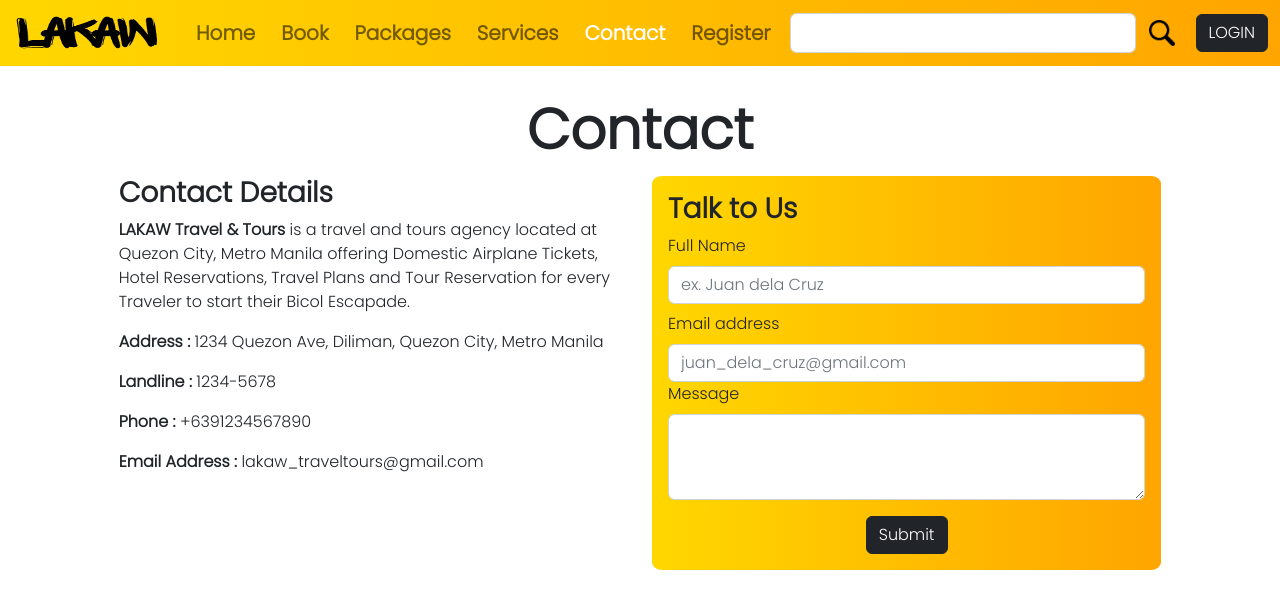
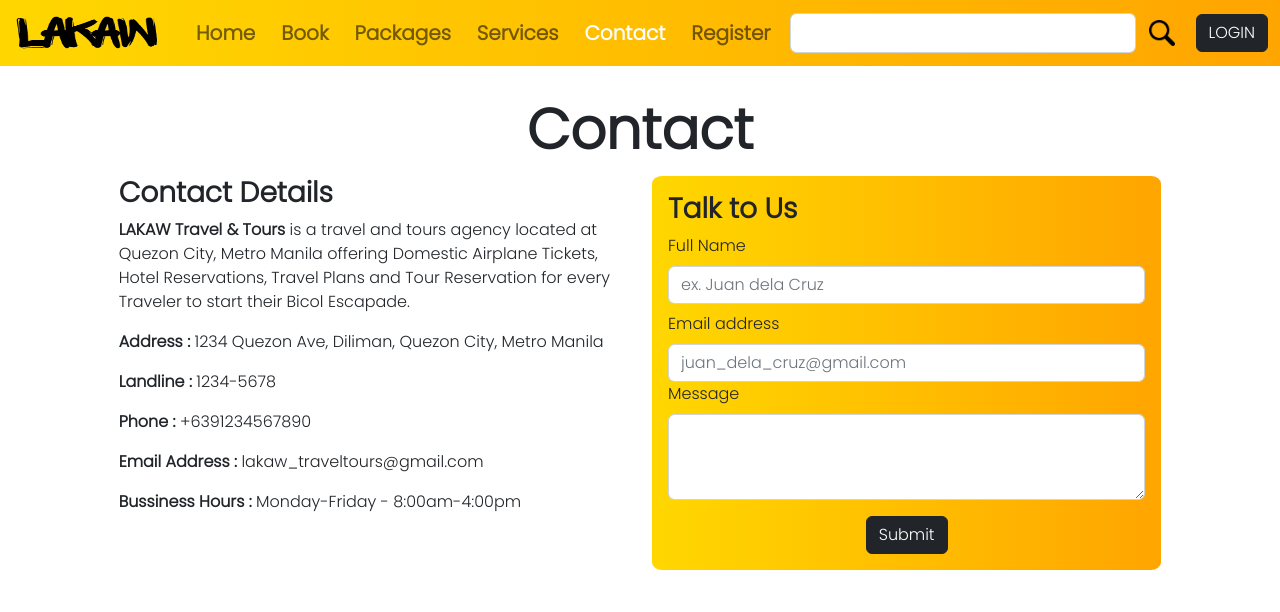
Before and after one commit to pinaypie321/mp1, a plain HTML site: page pages/contact.html in a window 1280 px wide. Shown: the top 612 px of the page. Drawn offline with nearby package versions, Linux system fonts and the light colour scheme.

Commit message:
edited contact us page

```diff
--- a/pages/contact.html
+++ b/pages/contact.html
@@ -180,6 +180,7 @@
           <p><b>Landline :</b> 1234-5678</p>
           <p><b>Phone :</b> +6391234567890</p>
           <p><b>Email Address :</b> lakaw_traveltours@gmail.com</p>
+          <p><b>Bussiness Hours :</b> Monday-Friday - 8:00am-4:00pm</p>
         </div>
         <div class="col-lg-5">
           <div
```
